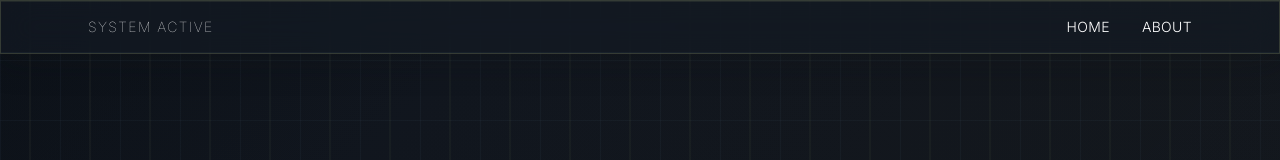
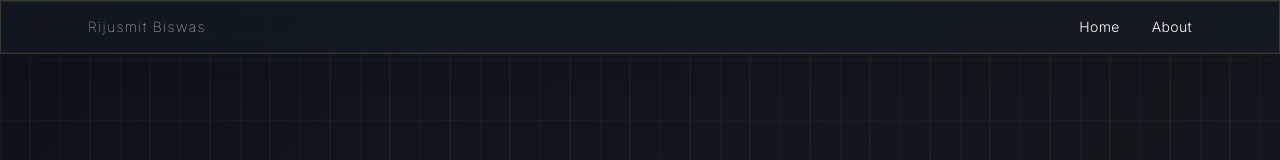
Before and after one commit to riju-talk/portfolio, a Next.js app: page / in a window 1280 px wide. Shown: the top 160 px of the page. Built offline with nearby package versions, Linux system fonts and the light colour scheme.

Commit message:
changed more such things

```diff
--- a/src/app/about/page.jsx
+++ b/src/app/about/page.jsx
@@ -53,7 +53,7 @@ export default function AboutPage() {
                 className="inline-flex items-center text-olive-400/70 hover:text-olive-300/90 transition-colors duration-300 text-sm font-light tracking-wide"
               >
                 <ArrowLeft className="mr-2 h-4 w-4" />
-                BACK
+                Back
               </Link>
               <motion.div
                 initial={{ opacity: 0, x: 20 }}
@@ -62,10 +62,10 @@ export default function AboutPage() {
                 className="flex gap-8"
               >
                 <Link href="/" className="text-navy-300/60 hover:text-navy-200/80 transition-colors duration-300 text-sm font-light tracking-wide">
-                  HOME
+                  Home
                 </Link>
                 <Link href="/about" className="text-olive-400/80 text-sm font-light tracking-wide">
-                  ABOUT
+                  About
                 </Link>
               </motion.div>
             </div>
--- a/src/app/page.jsx
+++ b/src/app/page.jsx
@@ -64,7 +64,7 @@ export default function HomePage() {
                 transition={{ duration: 0.8 }}
                 className="text-sm font-thin tracking-widest text-navy-300/70"
               >
-                SYSTEM ACTIVE
+                Rijusmit Biswas
               </motion.div>
               <motion.div
                 initial={{ opacity: 0, x: 20 }}
@@ -73,10 +73,10 @@ export default function HomePage() {
                 className="flex gap-8"
               >
                 <Link href="/" className="text-navy-300/60 hover:text-navy-200/80 transition-colors duration-300 text-sm font-light tracking-wide">
-                  HOME
+                  Home
                 </Link>
                 <Link href="/about" className="text-olive-400/60 hover:text-olive-300/80 transition-colors duration-300 text-sm font-light tracking-wide">
-                  ABOUT
+                  About
                 </Link>
               </motion.div>
             </div>
```
